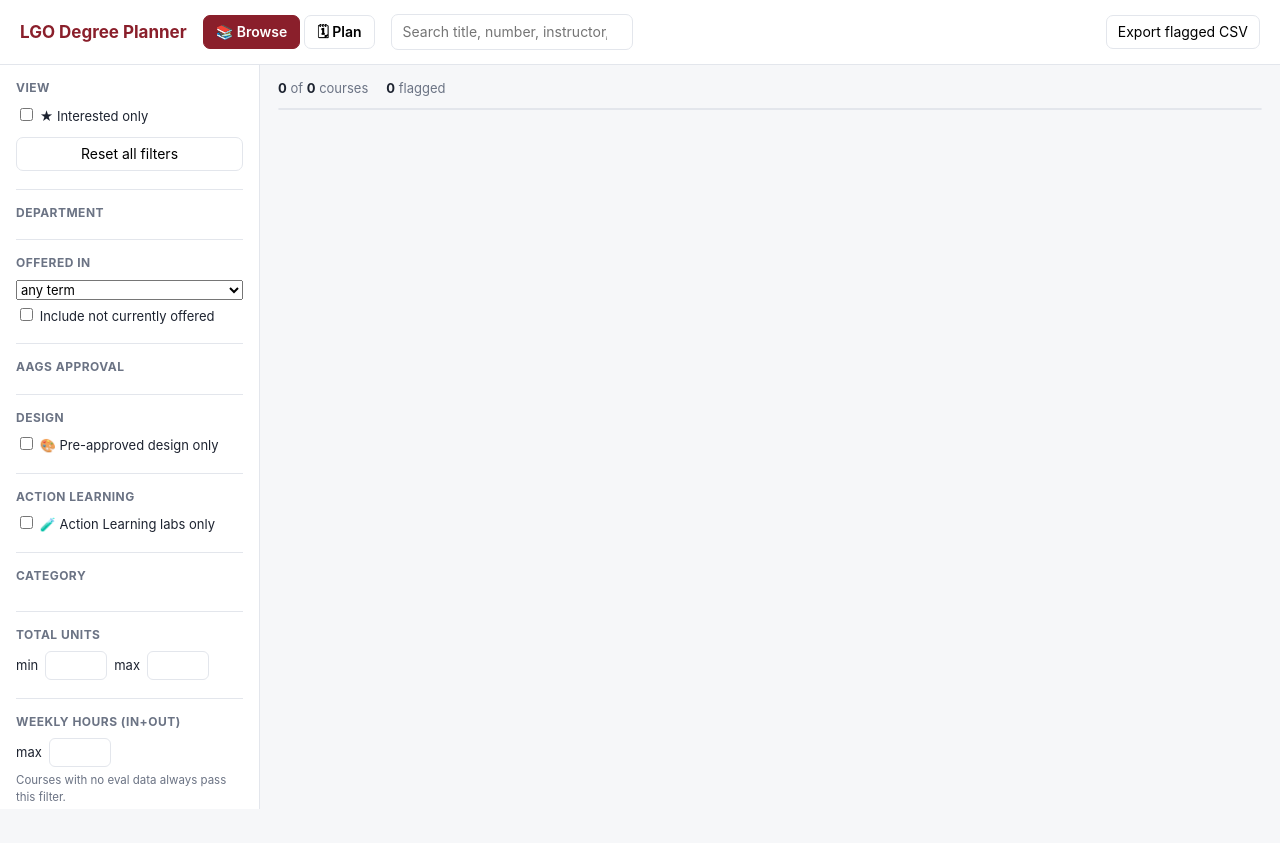
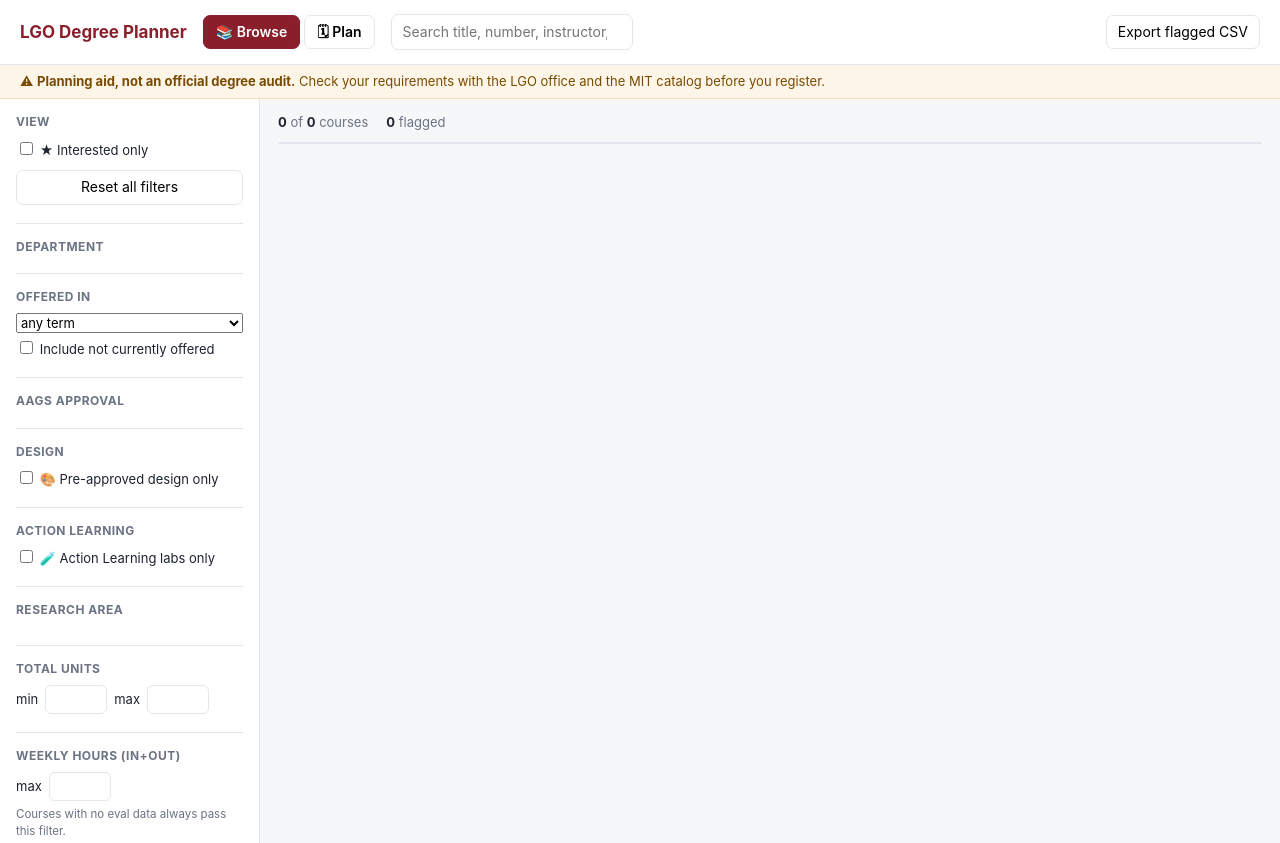
Before and after one commit to krishbhavnani/lgo-degree-planner, a plain HTML site: page index.html in a window 1280 px wide. Before the commit the page ends 809 px from the top, so only its background shows below. Drawn offline with Linux system fonts and the light colour scheme; a script that the page names is missing.

Commit message:
Louder planning-aid notice; "Research area" column (B33, B34)
The "planning aid, not an official degree audit" notice moves from a
small line in the Plan sidebar to a bar under the header on both tabs.
Browse's Category column and filter are now "Research area" (the label
only; the data field is unchanged).

Co-Authored-By: Claude Opus 5.5 <noreply@anthropic.com>

```diff
--- a/app/browse.js
+++ b/app/browse.js
@@ -17,7 +17,7 @@ const COLS = [
      (c.design_approved?` <span class="dz dz-${c.design_approved}" title="${c.design_approved==='approved'?'LGO pre-approved design class: fulfills the Design requirement':'LGO conditionally approved design class: check the LGO handbook'}">🎨</span>`:'')+
      (c.half_term?` <span class="chip half" title="Half-term course (${c.half_term==='H1'?'first':'second'} half)">${c.half_term}</span>`:'')+
      (c.kind==='special'?` <span class="hint" title="Special subjects reuse their number for a different topic each term">· topic changes each term</span>`:'')},
-  {key:'category',label:'Category', get:c=>c.category||'', render:c=>esc(c.category||'')},
+  {key:'category',label:'Research area', get:c=>c.category||'', render:c=>esc(c.category||'')},
   {key:'terms', label:'Your terms', num:true, get:c=>firstOffered(c), render:renderTermChips},
   {key:'offering',label:'Offering', get:c=>c.available.now?'':c.available.reason, render:renderOffering},
   {key:'aags', label:'AAGS', get:c=>c.aags||'', render:renderAags},
--- a/app/styles.css
+++ b/app/styles.css
@@ -11,6 +11,7 @@ header{background:var(--panel);border-bottom:1px solid var(--line);padding:14px
        position:sticky;top:0;z-index:30;display:flex;align-items:center;gap:16px;flex-wrap:wrap}
 header h1{font-size:17px;margin:0;font-weight:700;color:var(--accent)}
 header .meta{font-size:12px;color:var(--muted)}
+.aidnote{background:#fdf6e8;color:#7a4a00;border-bottom:1px solid #f2dfb8;padding:7px 20px;font-size:13px}
 .stale{background:#fdf0db;color:var(--warn);border-bottom:1px solid #f0d9a8;padding:8px 20px;font-size:13px}
 .grow{flex:1}
 button,select,input{font:inherit}
@@ -80,7 +81,6 @@ td.hcol,th.hcol{display:none}
 .tab.on{background:var(--accent);color:#fff;border-color:var(--accent)}
 /* ---- plan view ---- */
 .plan-wrap{display:flex;align-items:flex-start;gap:0}
-.disclaimer{font-size:11.5px;color:var(--warn);background:#fdf6e8;border:1px solid #f2dfb8;border-radius:7px;padding:6px 8px;margin:0 0 10px}
 .plan-reqs{width:330px;flex:none;background:var(--panel);border-right:1px solid var(--line);
            padding:12px 14px;height:calc(100vh - 56px);overflow:auto;position:sticky;top:56px}
 .plan-tools{display:flex;flex-wrap:wrap;gap:5px;margin-bottom:10px}
--- a/index.html
+++ b/index.html
@@ -19,6 +19,7 @@
   <button id="export">Export flagged CSV</button>
 </header>
 <div class="stale" id="stale" hidden></div>
+<div class="aidnote">⚠ <b>Planning aid, not an official degree audit.</b> Check your requirements with the LGO office and the MIT catalog before you register.</div>
 
 <div class="layout" id="view-browse">
   <aside>
@@ -42,7 +43,7 @@
     <h3>Action Learning</h3>
     <div class="frow"><label><input type="checkbox" id="f_al"> 🧪 Action Learning labs only</label></div>
 
-    <h3>Category</h3>
+    <h3>Research area</h3>
     <div class="checks" id="f_cat" style="max-height:200px;overflow:auto"></div>
 
     <h3>Total units</h3>
@@ -86,7 +87,6 @@
         <button id="plan-reset" title="Reset schedule + requirements to the LGO sample defaults">↺ Reset</button>
         <button id="plan-blank" title="Clear the schedule and start from an empty plan (requirement settings unchanged)">∅ Start blank</button>
       </div>
-      <div class="disclaimer">⚠ Planning aid — not an official degree audit. Verify requirements with the LGO office and the MIT catalog.</div>
       <div id="reqpanel"></div>
     </aside>
     <main class="plan-main">
```
